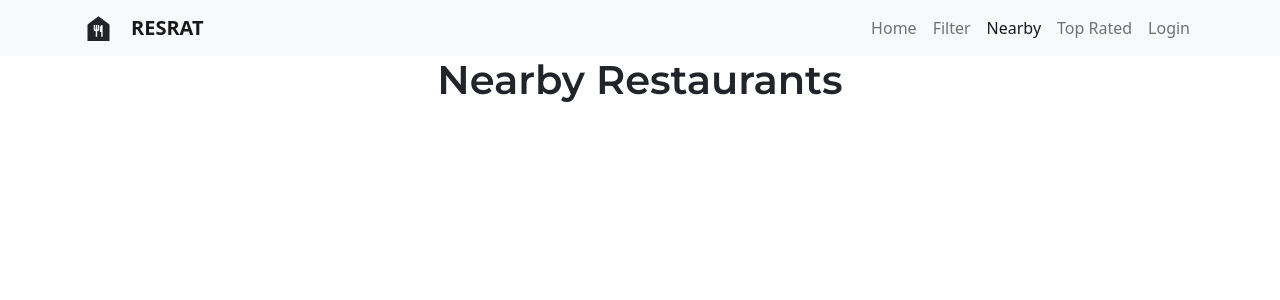
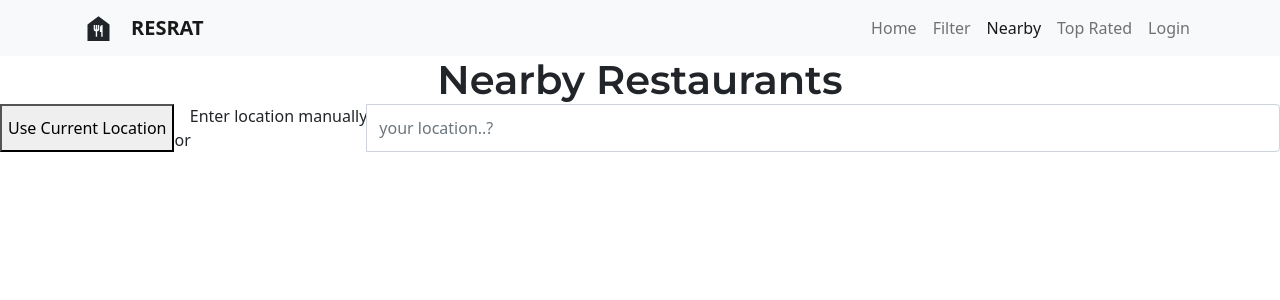
Before and after one commit to rba1aji/restoview, a React (Create React App) app: page /near-by-restaurants in a window 1280 px wide. Shown: the top 300 px of the page. Built offline with nearby package versions, Linux system fonts and the light colour scheme.

Commit message:
working on nearby

```diff
--- a/src/pages/Nearby/index.js
+++ b/src/pages/Nearby/index.js
@@ -1,6 +1,17 @@
 import React from 'react';
-export default function Nearby(){
-  return(
-    <h1 className="text-center">Nearby Restaurants</h1>
+import { FormControl, InputGroup } from 'react-bootstrap';
+export default function Nearby() {
+  return (
+    <>
+      <h1>Nearby Restaurants</h1>
+      <InputGroup>
+        <button variant="primary">Use Current Location</button>
+        <br />
+        or
+        <br />
+        <label>Enter location manually</label>
+        <FormControl placeholder="your location..?" />
+      </InputGroup>
+    </>
   );
 }
--- a/src/style.css
+++ b/src/style.css
@@ -2,10 +2,12 @@
   font-family: -apple-system, BlinkMacSystemFont, 'Segoe UI', Roboto, Oxygen,
     Ubuntu, Cantarell, 'Open Sans', 'Helvetica Neue', sans-serif;
 } */
-h1,
-p {
+h1{
   font-family: 'Montserrat', sans-serif;
   margin-bottom: 0;
   font-weight: bold;
   text-align: center;
 }
+p{
+  font-family: 'Montserrat', sans-serif;
+}
```
